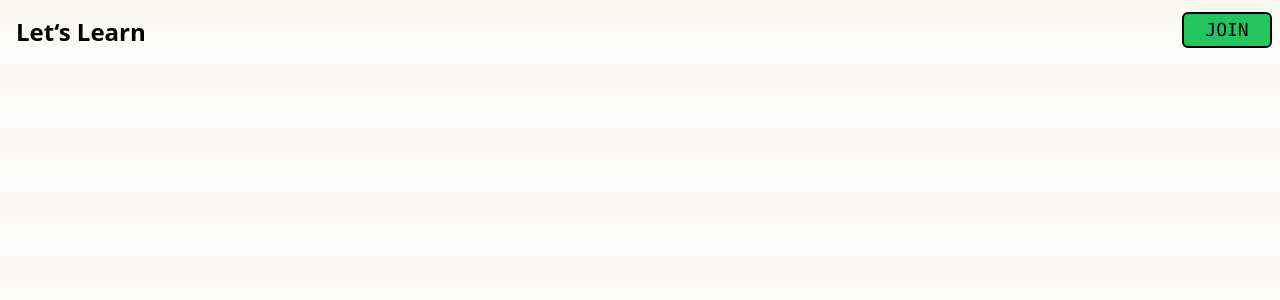
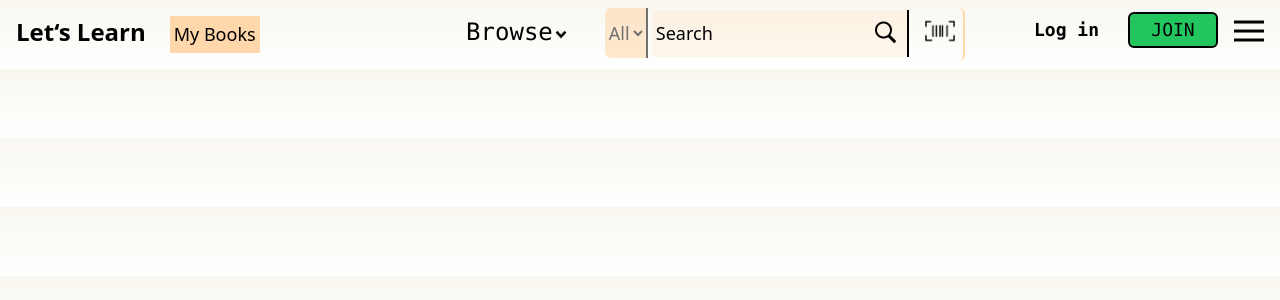
Before and after one commit to CoDedArch/LibraryFrontend, a Next.js app in the folder library-app/: page / in a window 1280 px wide. Shown: the top 300 px of the page. Built offline with nearby package versions, Linux system fonts and the light colour scheme.

Commit message:
minimum header layout

```diff
--- a/library-app/src/app/layout.tsx
+++ b/library-app/src/app/layout.tsx
@@ -10,23 +10,48 @@ export const metadata: Metadata = {
   description: "An app which targets users below the ages of 18",
 };
 
-export default function RootLayout({ children, }: {children:React.ReactNode}) {
+export default function RootLayout({children,}:{children:React.ReactNode}) {
   return (
     <html>
       <body className="bg-creamy-100">
         <header className="flex flex-row justify-between p-2 text-lg">
-          <div className="p-2 font-extrabold text-2xl">
+          <div className="p-2 font-extrabold text-2xl flex space-x-6">
             {/* This contains the Logo and the Name of the application */}
             <p>Let&lsquo;s Learn</p>
+            <p className="absolute top-[2.4em] md:static font-extralight text-2xl md:text-lg p-1 md:bg-orange-200 bg-opacity-25 hover:bg-opacity-10 transition-opacity">
+              <a href="http://" className=" hover:text-orange-300 transition-colors">My Books</a>
+            </p>
           </div>
-          <div className="flex space-x-2">
-            <button className="bg-green-500 w-[5em] h-[2em] rounded-md font-mono border-solid border-2 border-black mt-1">JOIN</button>
-            <div className="block sm:hidden">
-              <Image src="/images/menu.png" alt="menu button" width={40} height={50} />
+          <div className="flex md:space-x-2">
+              <button className="flex flex-row relative top-[3em] left-[4em] md:static md:p-2">
+                <p className="font-extralight font-mono w-fit text-2xl">Browse</p>
+                <div className="p-3 pl-[2px] w-[2em]">
+                  <Image src="/images/dropdown.png" alt="drop down" width={30} height={20} className="w-[0.7em]"/>
+                </div>
+              </button>
+            {/* this is the search bar */}
+            <div className="hidden w-[15em] md:w-[20em] md:flex flex-row justify-between rounded-md border-r-2 border-orange-200">
+              <form action="">
+                <select name="" id="" className="h-[2.8em] bg-orange-200 opacity-55 border-r-2 border-black rounded-l-md">
+                  <option value="">All</option>
+                </select>
+                <input type="text" placeholder="Search" className="pl-1 h-[2.6em] w-[9em] md:w-[14.3em] bg-orange-200 bg-opacity-20 text-black font-normal ml-1 border-r-2 border-black placeholder:text-black placeholder:font-light outline-none" />
+              </form>
+              <div className="p-2">
+                <Image src="/images/barcode.png" alt="barcode reader" className="cursor-pointer" width={30} height={50}/>
+              </div>
+            </div>
+            <div className="relative md:-left-28 p-3">
+              <Image src="/images/search.png" alt="search icon" className="w-[1.4em] cursor-pointer" width={40} height={50}/>
+            </div>
+            <a href="" className="hidden sm:block w-[5em] hover:text-green-500 transition-colors p-1 pt-2 font-bold font-mono">Log in</a>
+            <button className="hidden sm:block bg-green-500 hover:bg-creamy-100 hover:text-green-500 hover:border-green-500 transition-all w-[5em] h-[2em] rounded-md font-mono border-solid border-2 border-black mt-1">JOIN</button>
+            <div className="p-2">
+              <Image src="/images/menu.png" alt="menu button" className="cursor-pointer" width={30} height={50} />
             </div>
           </div>
         </header>
-        <main></main>
+        <main>{children}</main>
         <footer></footer>
       </body>
     </html>
```
